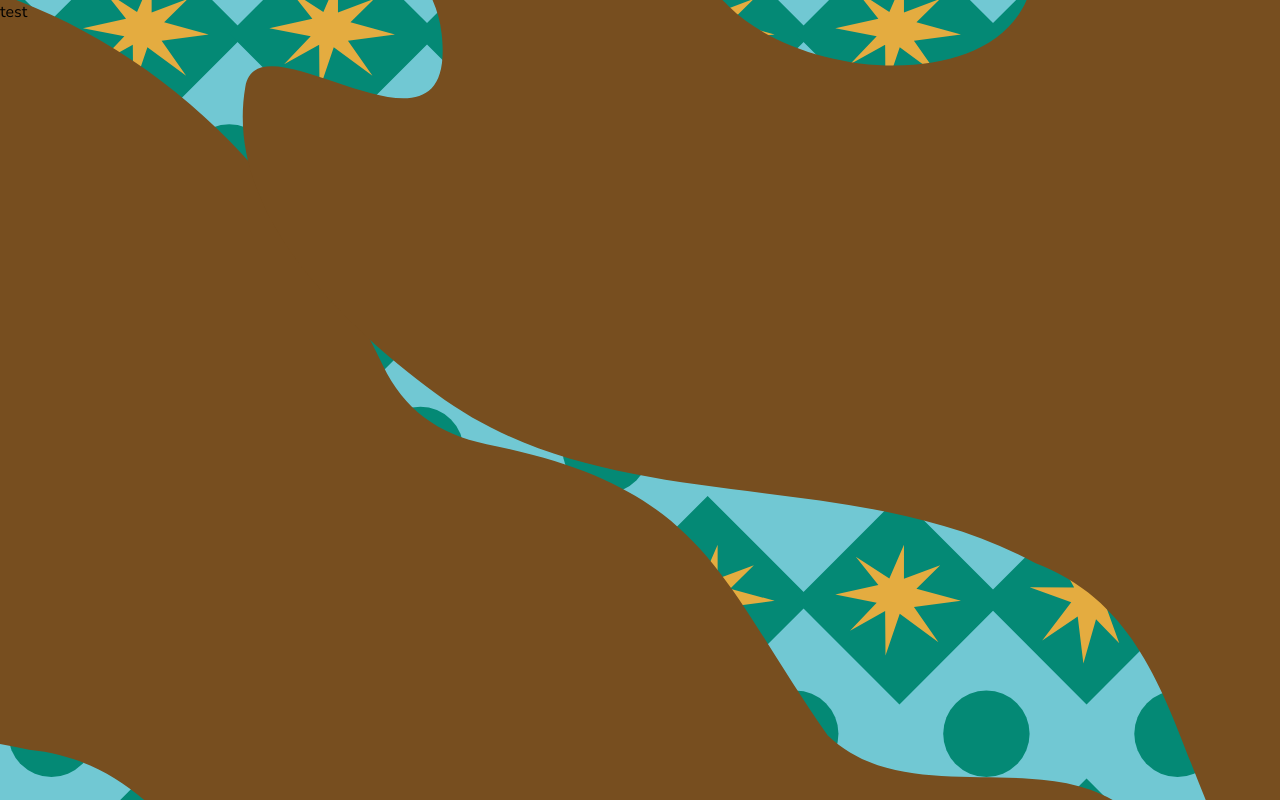
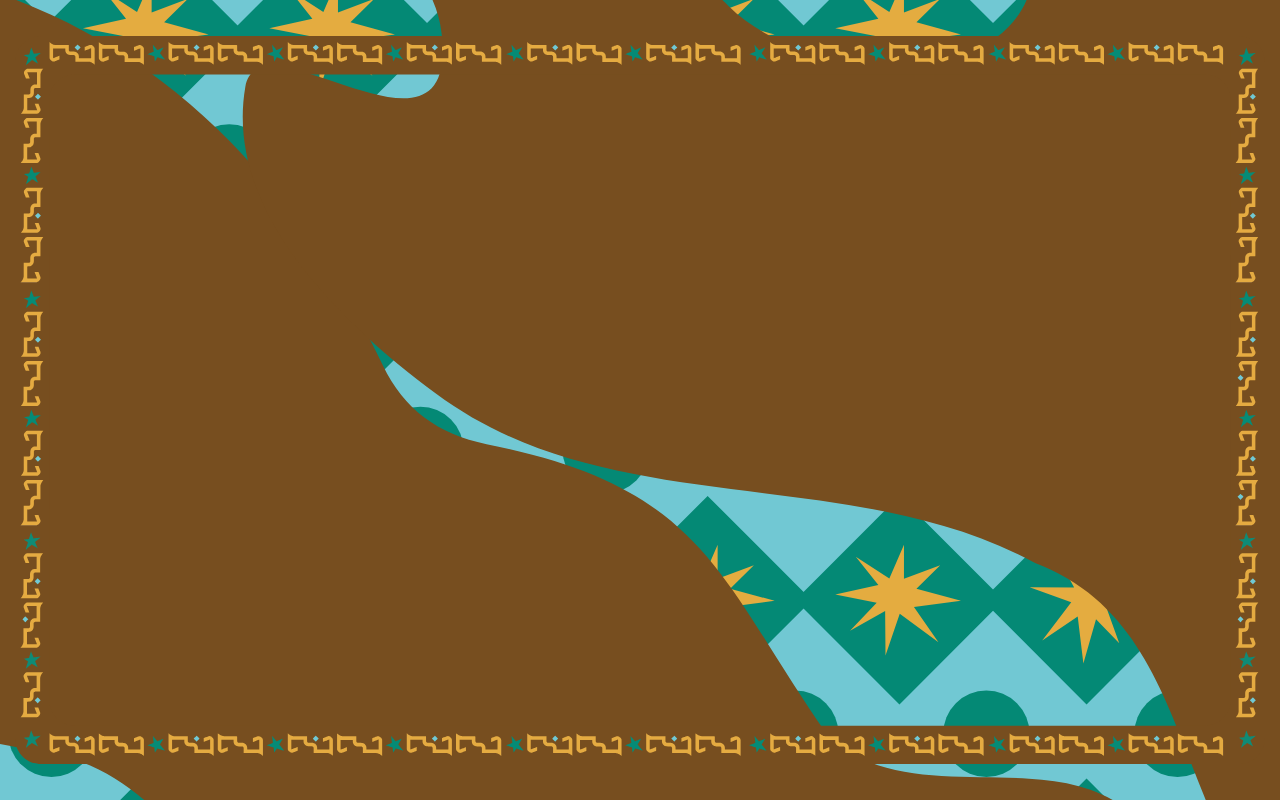
Before and after one commit to nathanieee/roh-garuda-fe, a Next.js app: page / in a window 1280 px wide. Built offline with nearby package versions, Linux system fonts and the light colour scheme.

Commit message:
feat: Create Page for landing

```diff
--- /dev/null
+++ b/src/app/Home.tsx
@@ -0,0 +1,16 @@
+
+"use client";
+
+import BorderSide from "@/components/side/side";
+import ImageCarousel from "@/components/slider/slider";
+
+export default function Home() {
+  return (
+    <div className="flex justify-center items-center w-full h-dvh">
+      <div>
+        <ImageCarousel />
+      </div>
+        <BorderSide/>
+    </div>
+  );
+}
--- a/src/app/page.tsx
+++ b/src/app/page.tsx
@@ -1,5 +1,7 @@
-export default function Home() {
+import Home from "./Home";
+
+export default function Page() {
   return (
-   <div className="title-test"> test</div>
+   <Home/>
   );
 }
```
